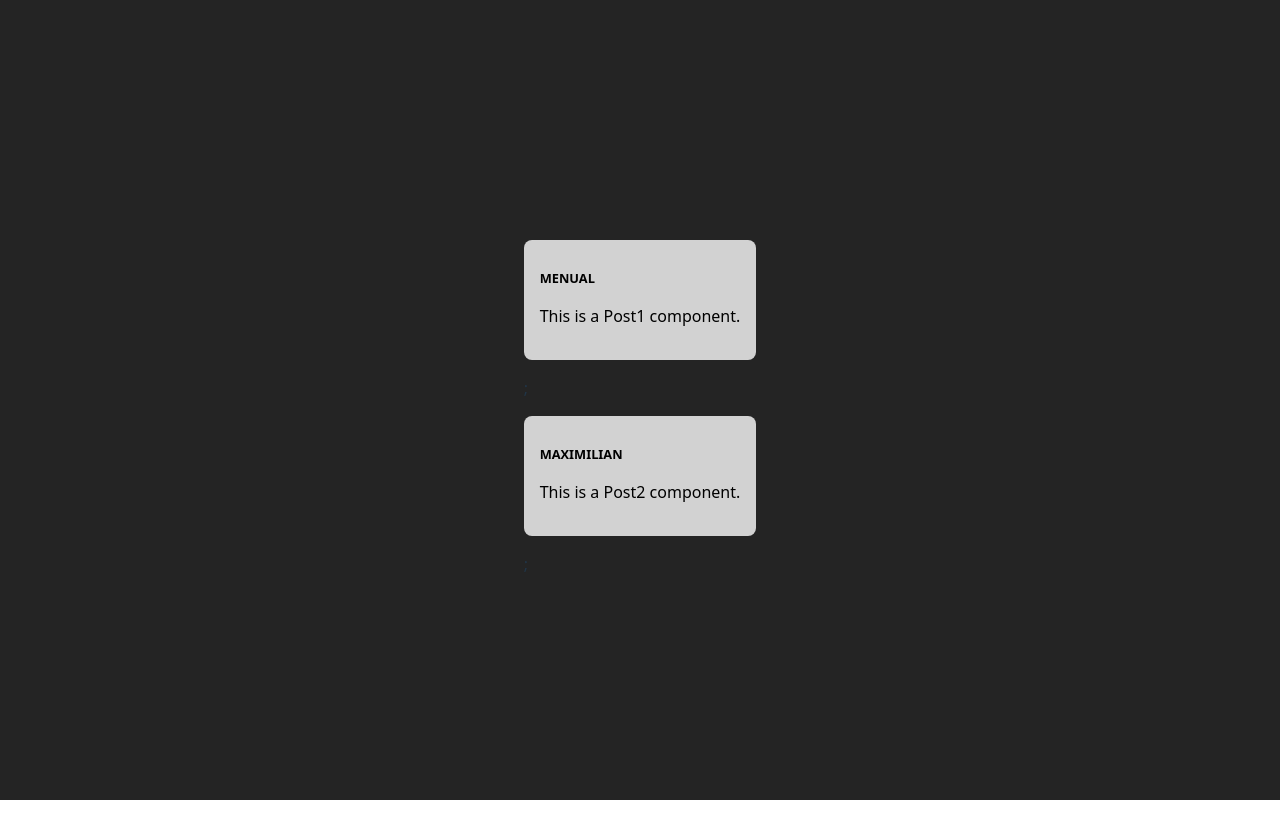
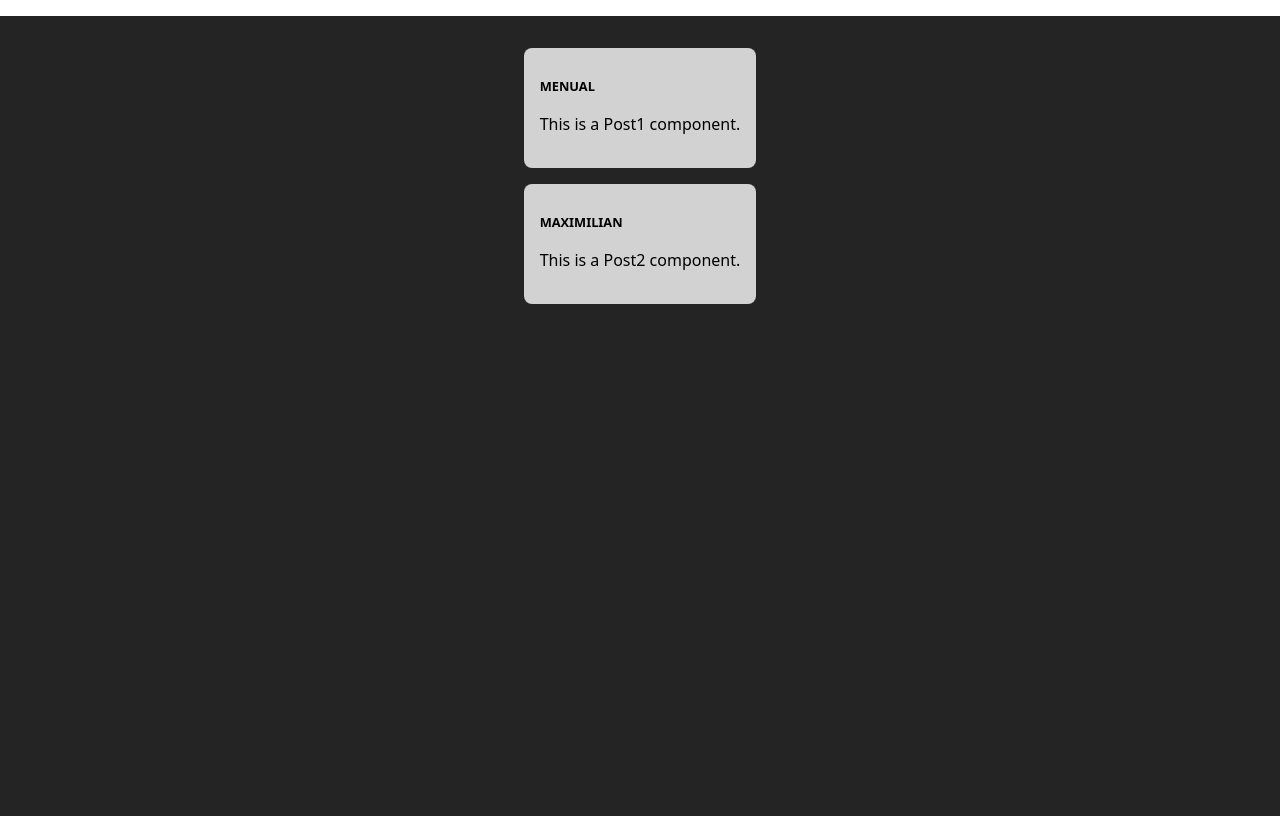
Before and after one commit to forest-6/react-carsh-course, a React (Vite) app: page / in a window 1280 px wide. Built offline with nearby package versions, Linux system fonts and the light colour scheme.

Commit message:
PostsList 컴포넌트 추가

```diff
--- a/src/App.jsx
+++ b/src/App.jsx
@@ -1,10 +1,9 @@
-import Post from "./components/Post.jsx";
+import PostsList from "./components/PostsList.jsx";
 
 function App() {
   return (
     <main>
-      <Post author="Menual" body="This is a Post1 component." />;
-      <Post author="Maximilian" body="This is a Post2 component." />;
+      <PostsList />
     </main>
   );
 }
--- a/src/components/Post.jsx
+++ b/src/components/Post.jsx
@@ -2,10 +2,10 @@
 
 function Post(props) {
   return (
-    <div className={classes.post}>
+    <li className={classes.post}>
       <p className={classes.author}>{props.author}</p>
       <p className={classes.text}>{props.body}</p>
-    </div>
+    </li>
   );
 }
 
--- /dev/null
+++ b/src/components/PostsList.jsx
@@ -0,0 +1,13 @@
+import Post from "./Post";
+import classes from "./PostsList.module.css";
+
+function PostList() {
+  return (
+    <ul className={classes.posts}>
+      <Post author="Menual" body="This is a Post1 component." />
+      <Post author="Maximilian" body="This is a Post2 component." />
+    </ul>
+  );
+}
+
+export default PostList;
--- /dev/null
+++ b/src/components/PostsList.module.css
@@ -0,0 +1,10 @@
+.posts {
+  list-style: none;
+  max-width: 50rem;
+  margin: 1rem auto;
+  padding: 1rem 0;
+  display: gird;
+  gap: 1rem;
+  grid-template-columns: repeat(3, 30%);
+  justify-content: center;
+}
--- a/src/index.css
+++ b/src/index.css
@@ -23,8 +23,6 @@
 
 body {
   margin: 0;
-  display: flex;
-  justify-content: center;
   place-items: center;
   min-width: 320px;
   min-height: 100vh;
@@ -34,10 +32,6 @@
 h1 {
   font-size: 3.2em;
   line-height: 1.1;
-}
-
-p {
-  color: white;
 }
 
 button {
```
